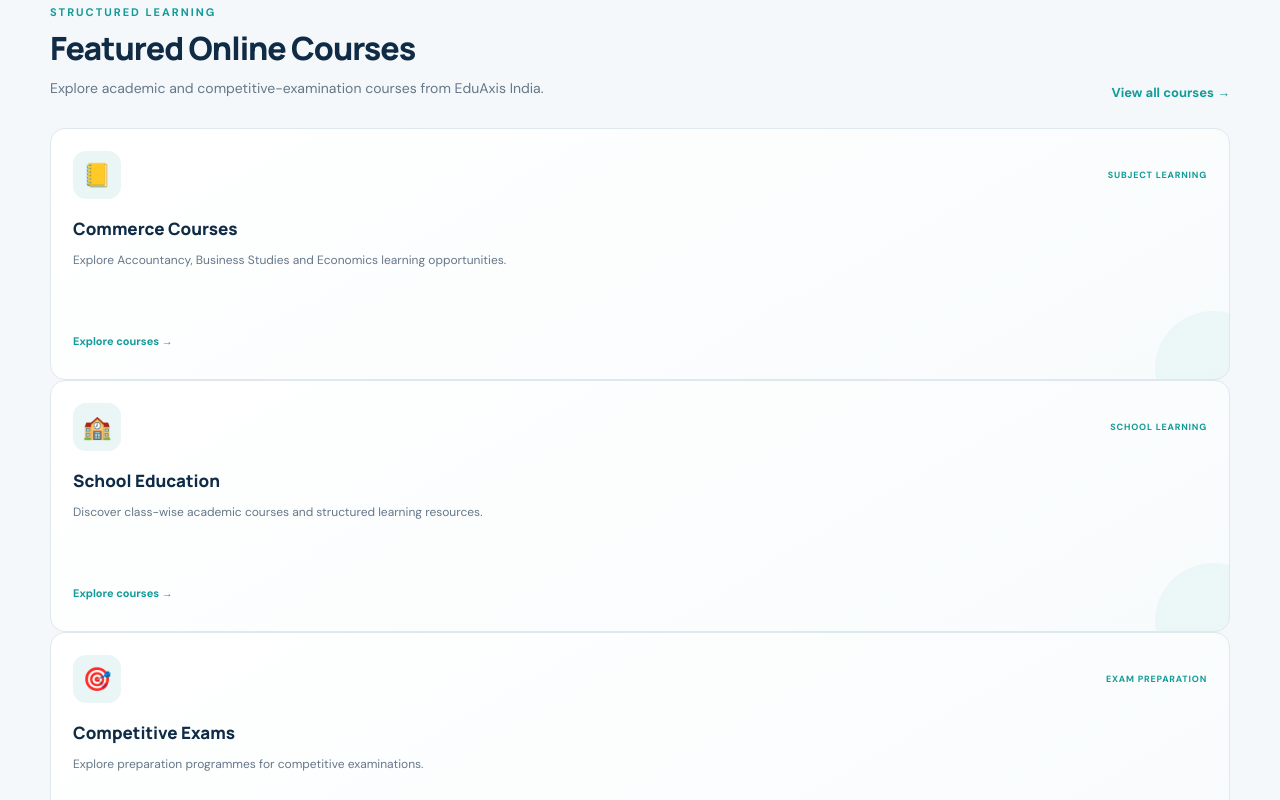
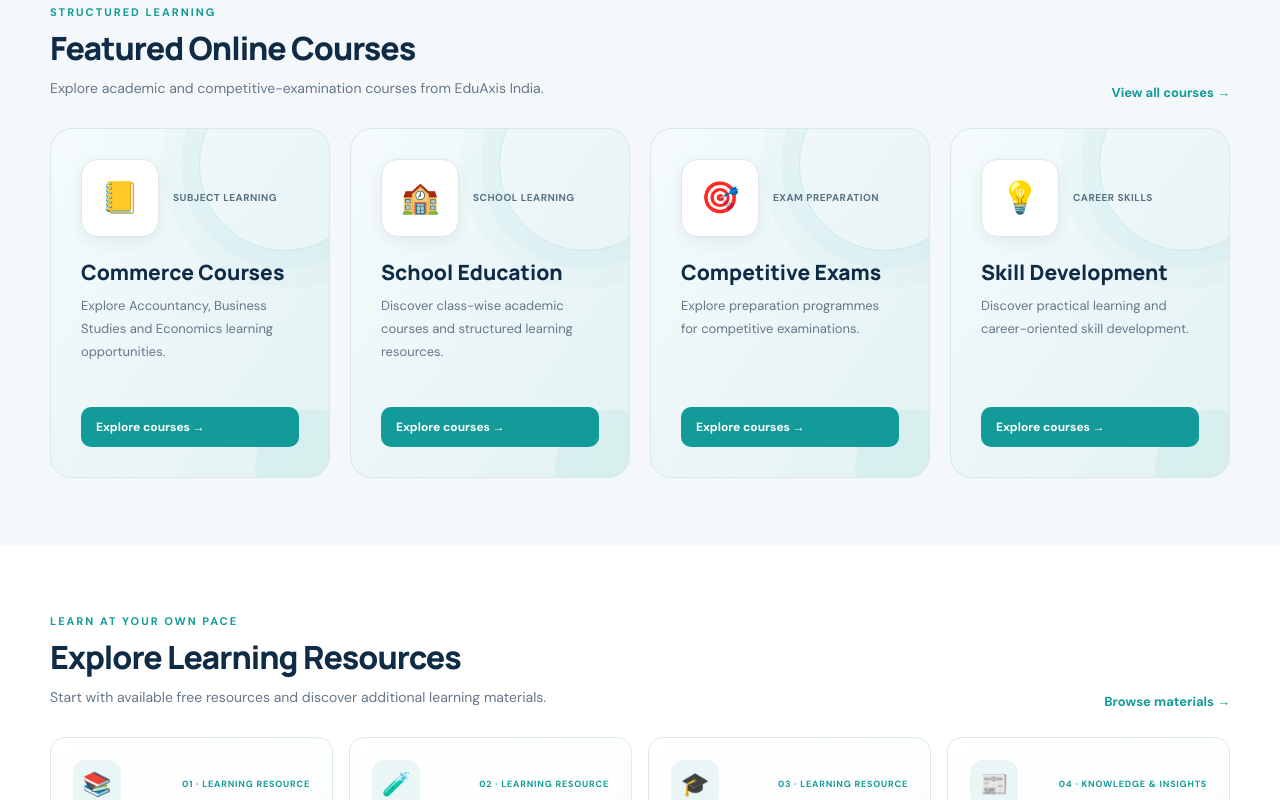
Before and after one commit to ejazahmad174-spec/eduaxis-india, a Next.js app: page / in a window 1280 px wide. Shown: the part 2240-3040 px from the top of the page. Built offline with nearby package versions, Linux system fonts and the light colour scheme.

Commit message:
Match featured course banners to mock test design

```diff
--- a/app/home.css
+++ b/app/home.css
@@ -1053,3 +1053,103 @@
 @media(prefers-reduced-motion:reduce) {
   .ea-mock-test-grid .ea-test-series-card { transition: none; }
 }
+
+
+/* Featured Online Courses — match the prominent mock-test banner design */
+.ea-featured-courses-grid {
+  display: grid;
+  grid-template-columns: repeat(4, minmax(0, 1fr));
+  gap: 20px;
+  align-items: stretch;
+}
+.ea-featured-courses-grid .ea-course-card {
+  display: flex;
+  flex-direction: column;
+  min-width: 0;
+  min-height: 350px;
+  padding: 30px;
+  border-radius: 22px;
+  border-color: #d7e8eb;
+  background: linear-gradient(125deg, #f5fbfc 0%, #eaf5f7 58%, #e2f2f1 100%);
+  text-decoration: none;
+}
+.ea-featured-courses-grid .ea-course-card::before {
+  content: "";
+  position: absolute;
+  z-index: 0;
+  width: 170px;
+  height: 170px;
+  right: -42px;
+  top: -50px;
+  border-radius: 50%;
+  border: 1px solid #129b9826;
+  box-shadow: 0 0 0 18px #129b9808, 0 0 0 38px #129b9806;
+  pointer-events: none;
+}
+.ea-featured-courses-grid .ea-course-card-top {
+  position: relative;
+  z-index: 1;
+  justify-content: flex-start;
+  min-height: 78px;
+  gap: 14px;
+  margin-bottom: 0;
+}
+.ea-featured-courses-grid .ea-course-card-top .ea-card-icon {
+  width: 78px;
+  height: 78px;
+  flex: 0 0 78px;
+  border: 1px solid #dce9ec;
+  border-radius: 17px;
+  background: #fff;
+  box-shadow: 0 5px 15px #102b4610;
+  font-size: 31px;
+}
+.ea-featured-courses-grid .ea-course-card-top > span {
+  max-width: 190px;
+  color: #587183;
+  font-size: 10px;
+  line-height: 1.55;
+  letter-spacing: .5px;
+  text-align: left;
+}
+.ea-featured-courses-grid .ea-course-card h3 {
+  position: relative;
+  z-index: 1;
+  margin: 22px 0 9px;
+  font: 800 21px/1.3 Manrope, sans-serif;
+}
+.ea-featured-courses-grid .ea-course-card p {
+  position: relative;
+  z-index: 1;
+  max-width: none;
+  min-height: 78px;
+  margin: 0 0 18px;
+  font-size: 13px;
+  line-height: 1.75;
+}
+.ea-featured-courses-grid .ea-course-card .ea-card-link {
+  display: flex;
+  align-items: center;
+  min-height: 40px;
+  margin-top: auto;
+  padding: 0 15px;
+  border-radius: 10px;
+  background: #129b98;
+  color: #fff;
+  font-size: 12px;
+  font-weight: 800;
+}
+@media(max-width:1100px) {
+  .ea-featured-courses-grid { grid-template-columns: repeat(2, minmax(0, 1fr)); }
+}
+@media(max-width:700px) {
+  .ea-featured-courses-grid { grid-template-columns: 1fr; gap: 14px; }
+  .ea-featured-courses-grid .ea-course-card { min-height: 310px; padding: 22px; }
+  .ea-featured-courses-grid .ea-course-card-top { min-height: 66px; gap: 12px; }
+  .ea-featured-courses-grid .ea-course-card-top .ea-card-icon { width: 66px; height: 66px; flex-basis: 66px; }
+  .ea-featured-courses-grid .ea-course-card h3 { font-size: 19px; margin-top: 18px; }
+  .ea-featured-courses-grid .ea-course-card p { min-height: auto; }
+}
+@media(prefers-reduced-motion:reduce) {
+  .ea-featured-courses-grid .ea-course-card { transition: none; }
+}
```
